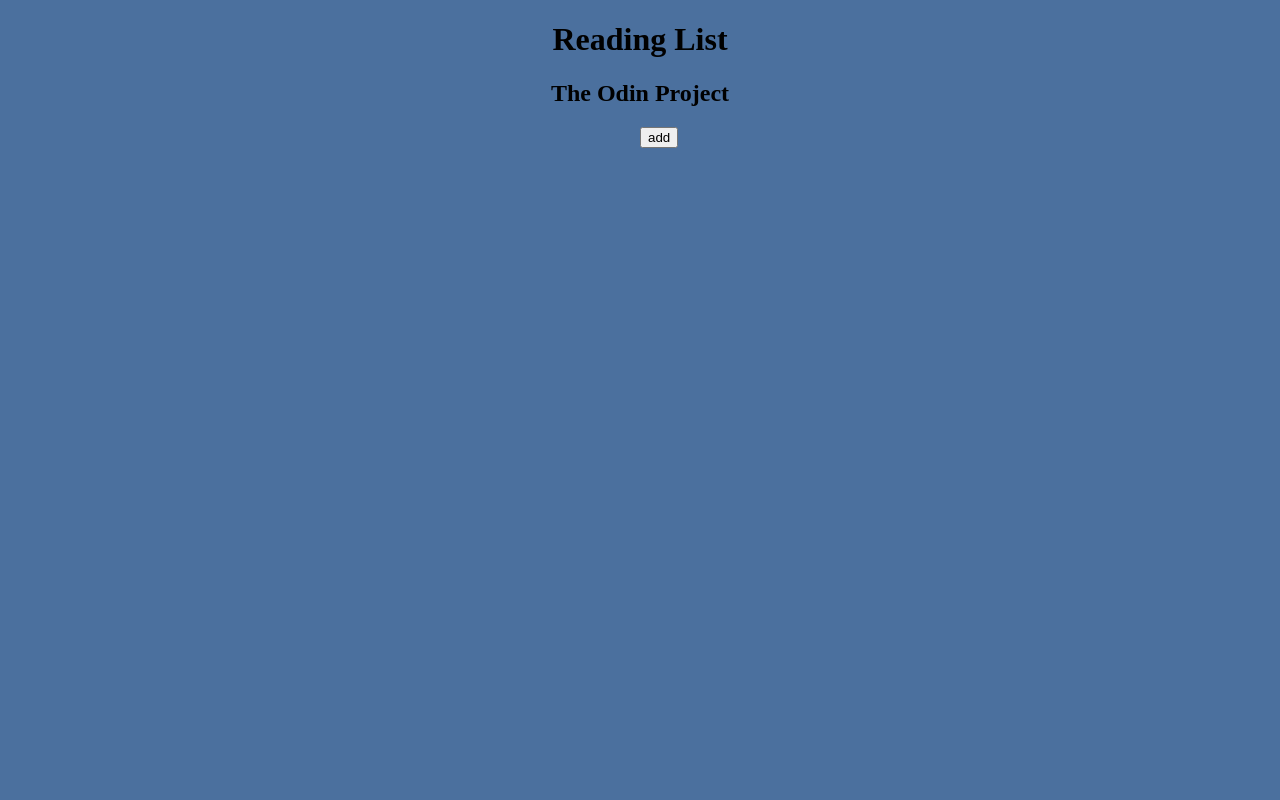
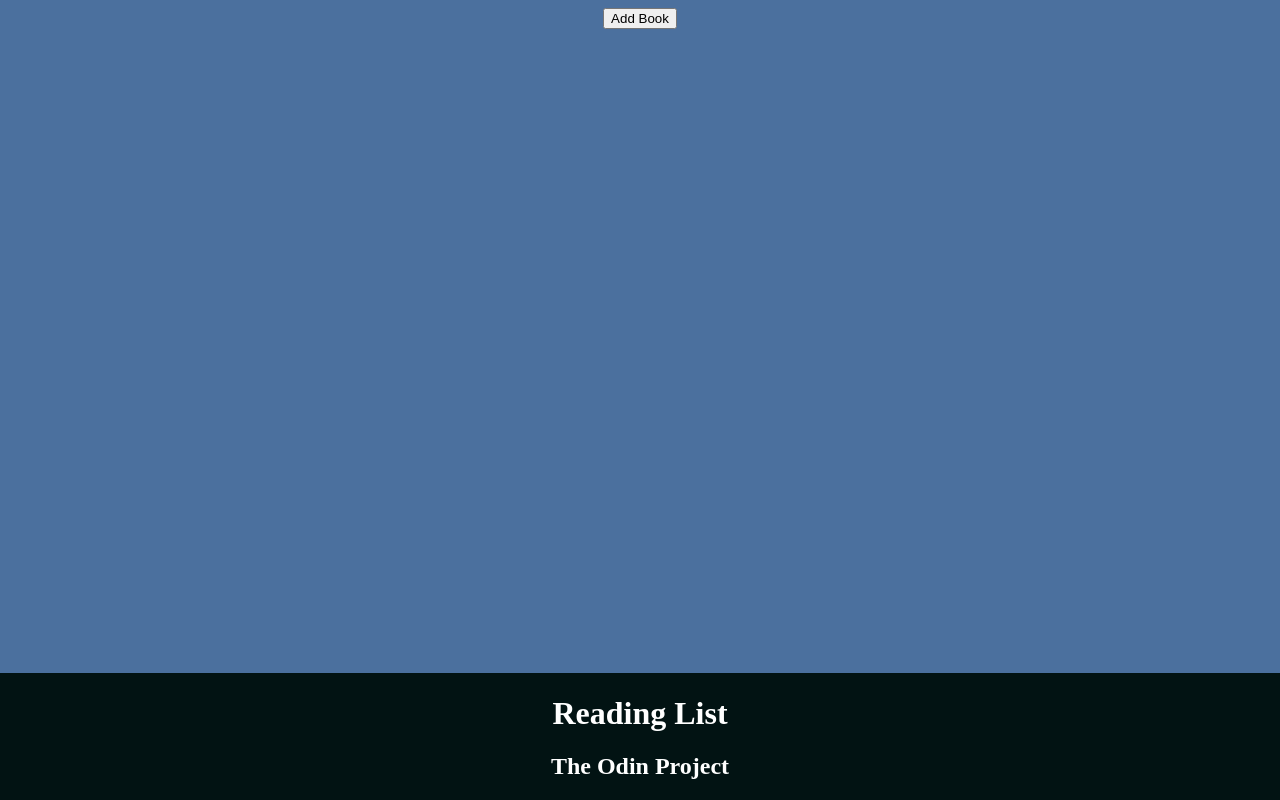
Before and after one commit to soch0788/Library, a plain HTML site: page index.html in a window 1280 px wide. Drawn offline with Linux system fonts and the light colour scheme.

Commit message:
Added footer and update format

```diff
--- a/index.html
+++ b/index.html
@@ -8,12 +8,15 @@
     <title>Library</title>
 </head>
 <body>
-    <h1 class="title">Reading List</h1>
-    <h2 class="subtitle">The Odin Project</h2>
+    <div class="head">
+        <h1 class="title">Reading List</h1>
+        <h2 class="subtitle">The Odin Project</h2>
+    </div>
     <div class="book">
     </div>
-
-    <button id="addBook">add</button>
+    <div class = "btnContainer">
+    <button id="addBook">Add Book</button>
+    </div>
     <div class="newBook">
     </div>
 </body>
--- a/styles.css
+++ b/styles.css
@@ -1,9 +1,5 @@
 .Hidden {
-    color: 4b709e;
-    background-color: 4b709e;
-    height: 0px;
-    width: 0px;
-    border: none;
+    display: none;
 }
 
 .book {
@@ -22,6 +18,7 @@
 
 
 .newBook {
+    margin-top: 20%;
     text-align: center;
 
     /* border: red solid; */
@@ -40,9 +37,11 @@
     text-align: center;
 }
 
-#addBook {
-    margin-left: 50%;
-    /* width: 10%; */
+.btnContainer{
+    display: flex;
+    justify-content: center;
+    /* border: red solid; */
+    z-index: 100;
 }
 
 
@@ -56,3 +55,17 @@
 body {
     background-color: #4b709e;
 }
+
+.head {
+    background-color: rgb(2, 19, 19);
+    width: 100%;
+    position: absolute;
+    left: 0px;
+    bottom: 0px;
+    color: white;
+}
+
+body{
+    display: flex;
+    flex-direction: column;
+}
```
